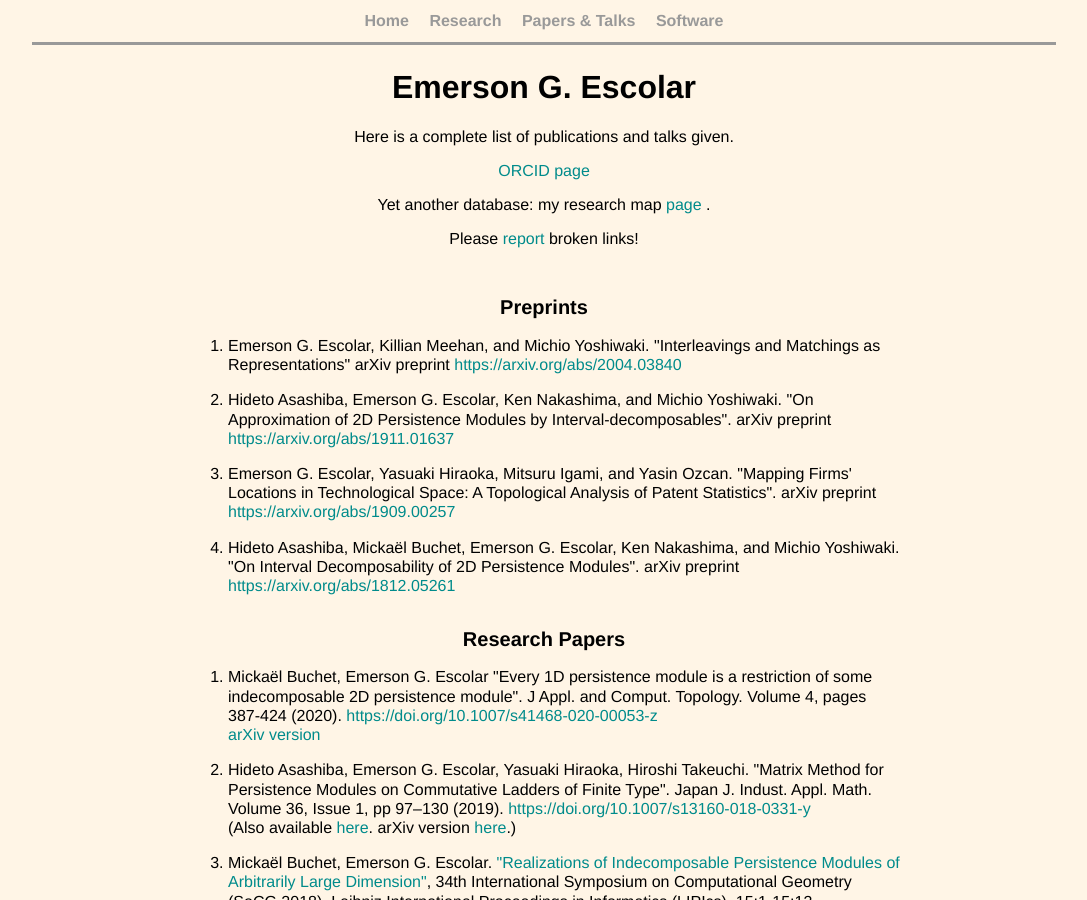
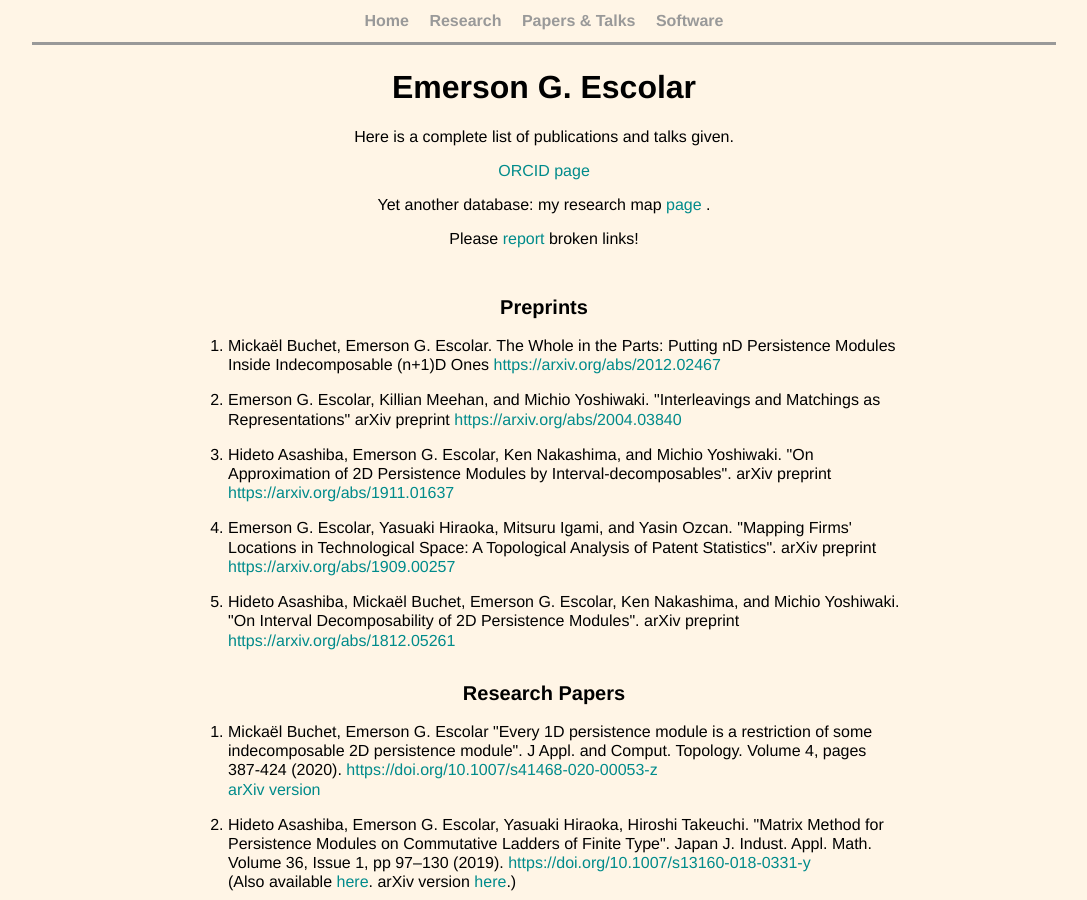
Before and after one commit to emerson-escolar/emerson-escolar.github.io, a Jekyll site: the page built from research_lists.html, in a window 1280 px wide and 900 px high. Shown: the whole window, without its empty margins (96-1183 px from the left). Built offline with Jekyll 4.4.1, drawn with Linux system fonts in a browser that asks for light colours.

Commit message:
add nD paper

```diff
--- a/research_lists.html
+++ b/research_lists.html
@@ -32,6 +32,14 @@ title: Emer's Papers & Talks
 <section>
 	<h2> Preprints </h2>
 	<ol class="wordbox paperlist">
+    <li>
+      Mickaël Buchet, Emerson G. Escolar.
+      The Whole in the Parts: Putting nD Persistence Modules Inside Indecomposable (n+1)D Ones
+      <a target="_blank" href=https://arxiv.org/abs/2012.02467>
+        https://arxiv.org/abs/2012.02467
+      </a>
+    </li>
+
     <li>
 			Emerson G. Escolar, Killian Meehan, and Michio Yoshiwaki.
       "Interleavings and Matchings as Representations"
```
